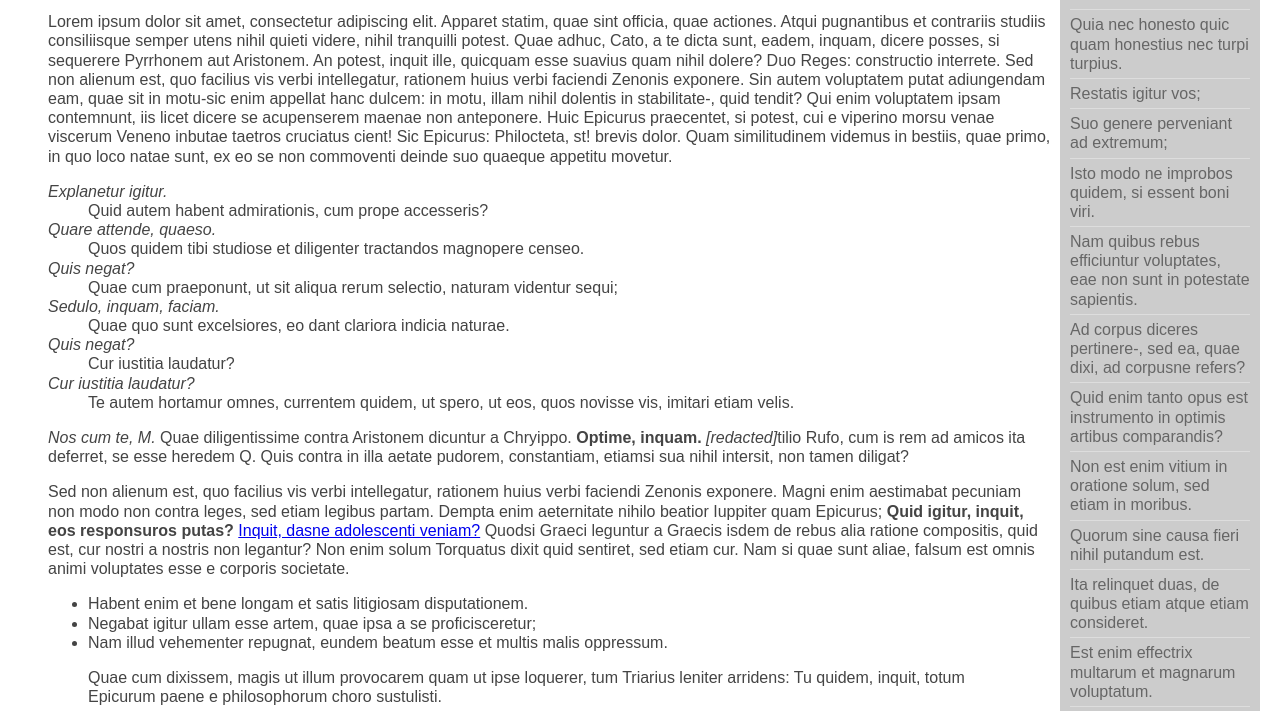
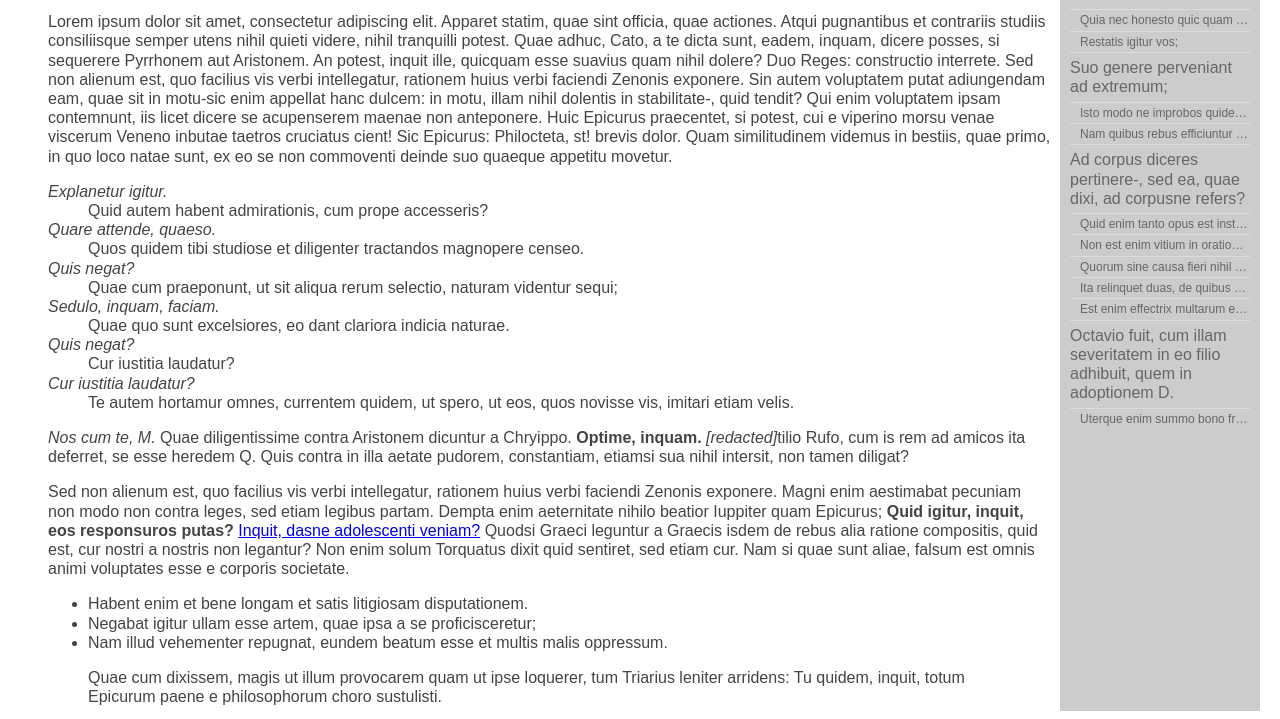
Before and after one commit to MerlinBB/scroll-reader, a website: page demo/index.html in a window 1280 px wide. Shown: the part 69-788 px from the top of the page. Drawn offline with nearby package versions, Linux system fonts and the light colour scheme.

Commit message:
make tertiary links clearer in demo

```diff
--- a/demo/index.html
+++ b/demo/index.html
@@ -360,7 +360,7 @@
             menu: "#my-menu",
             speed: 400,
             tags: ".chapter, h1, h2, h3, h4, h5, h6, strong",
-            primaryTags: ["h1", ".chapter"],
+            primaryTags: ["h1", "h2"],
             offset: 20
         });
     });
--- a/demo/style.css
+++ b/demo/style.css
@@ -4,6 +4,7 @@ body {
     color:#444;
     line-height:1.2;
     padding-bottom:500px;
+    font-size:16px;
 }
 .cf:before,
 .cf:after {
@@ -34,3 +35,10 @@ body {
 #my-menu a + a {
     border-top:1px solid #ddd;
 }
+#my-menu .tertiary {
+    padding:3px 0 3px 10px;
+    font-size:12px;
+    white-space:nowrap;
+    overflow:hidden;
+    text-overflow:ellipsis;
+}
```
